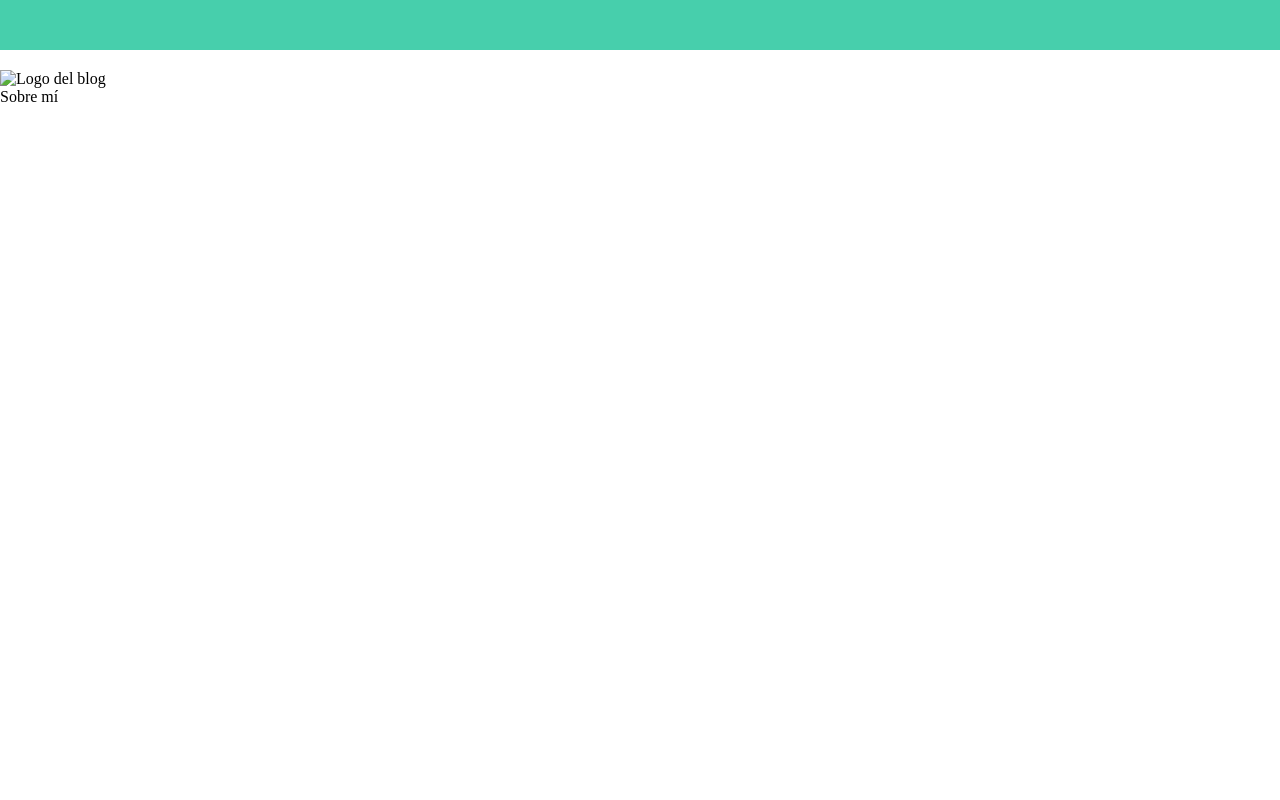
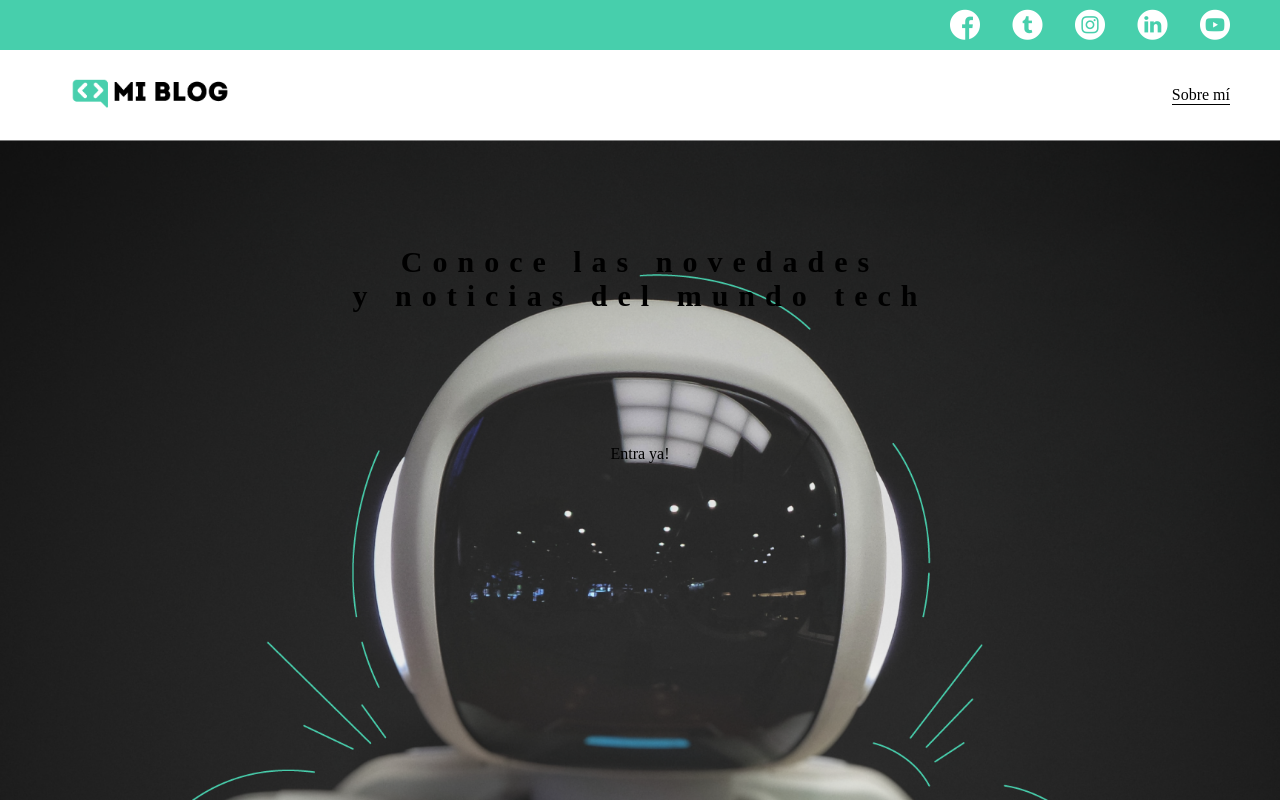
Before and after one commit to carlosmoradev/platzi_Blog, a plain HTML site: page index.html in a window 1280 px wide. Drawn offline with Linux system fonts and the light colour scheme.

Commit message:
[FEAT] Finishing the first aproach to the home complete

```diff
--- a/css/main.css
+++ b/css/main.css
@@ -30,7 +30,7 @@ header .header-icons-container {
 }
 
 header .header-icons-container .icons {
-    width: 400px;
+    width: 300px;
     height: auto;
     display: flex;
     justify-items: flex-end;
@@ -39,3 +39,60 @@ header .header-icons-container .icons {
     justify-self: end;
     margin-right: 50px;
 }
+
+    header .icons span {
+        color: white;
+    }
+
+    nav {
+        display: grid;
+        grid-template-columns: 1fr 1fr;
+        height: 90px;
+    }
+
+    nav .nav-logo-container {
+        margin-left: 50px;
+    }
+
+    nav .nav-logo-container img {
+        width: 200px;
+        margin-top: 10px;
+    }
+
+    nav .profile-link {
+        align-items: center;
+        display: flex;
+        justify-content: flex-end;
+        margin-right: 50px;
+    }
+
+    nav .profile-link a {
+        color: black;
+        border-bottom:  1px solid black;
+    }
+
+    .home-main {
+        display: grid;
+        grid-template-columns: 1fr 4fr 1fr;
+        height: 100%;
+        background-image: url("/assets/img/Cover.png");
+        background-position: center;
+        background-repeat: no-repeat;
+        background-size: cover;
+    }
+
+    .home-main section {
+        display: grid;
+        grid-column: 2;
+        justify-items: center;
+        height: 350px;
+        margin-top: 80px;
+    }
+
+    .home-main-text {
+        font-size: 30px;
+        font-weight: 700px;
+        letter-spacing: 10px;
+        color: black;
+        text-align: center;
+    }
--- a/index.html
+++ b/index.html
@@ -5,26 +5,33 @@
     <meta name="viewport" content="width=device-width, initial-scale=1.0">
     <title>blog personal</title>
     <link rel="stylesheet" href="css/main.css">
+    <link rel="stylesheet" href="css/font/flaticon.css">
 </head>
 <body>
     <header>
         <section class="header-icons-container">
             <div class="icons">
-                <a href="/"><span></span></a>
-                <a href="/"><span></span></a>
-                <a href="/"><span></span></a>
-                <a href="/"><span></span></a>
-                <a href="/"><span></span></a>
+                <a href="/"><span class="flaticon-001-facebook"></span></a>
+                <a href="/"><span class="flaticon-002-twitter"></span></a>
+                <a href="/"><span class="flaticon-011-instagram"></span></a>
+                <a href="/"><span class="flaticon-010-linkedin"></span></a>
+                <a href="/"><span class="flaticon-008-youtube"></span></a>
             </div>
         </section>
         <nav>
             <section class="nav-logo-container">
-                <a href="/"><img src="/" alt="Logo del blog"></a>
+                <a href="/"><img src="assets/img/Logo-negro.png" alt="Logo del blog"></a>
             </section>
             <section class="profile-link">
                 <a href="perfil.html">Sobre mí</a>
             </section>
         </nav>
     </header>
+    <main class="home-main">
+        <section>
+            <h1 class="home-main-text">Conoce las novedades <br> y noticias del mundo tech</h1>
+            <a href="blogs.html" class="home-main-button">Entra ya!</a>
+        </section>
+    </main>
 </body>
 </html>
```
Also changed, not shown: assets/img/Cover.png (added), assets/img/Logo-negro.png (added).
